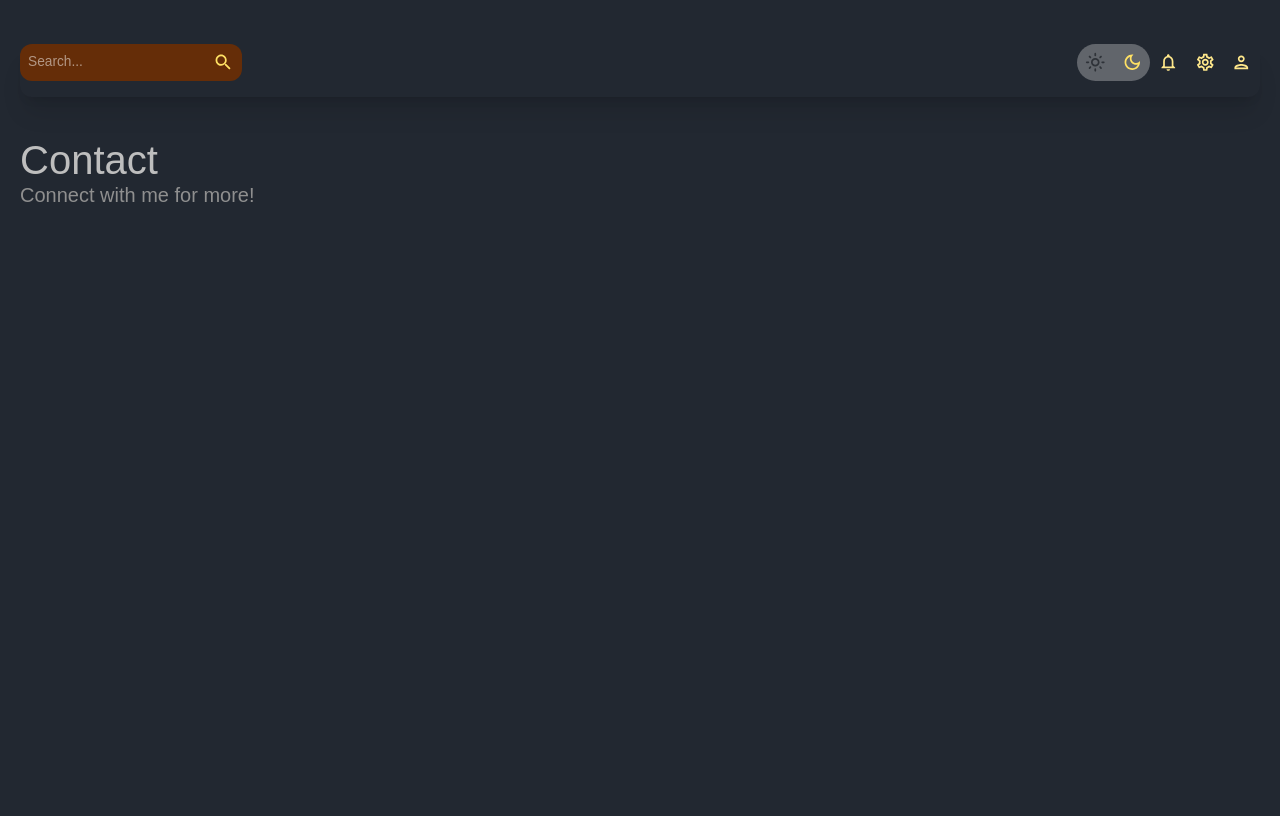
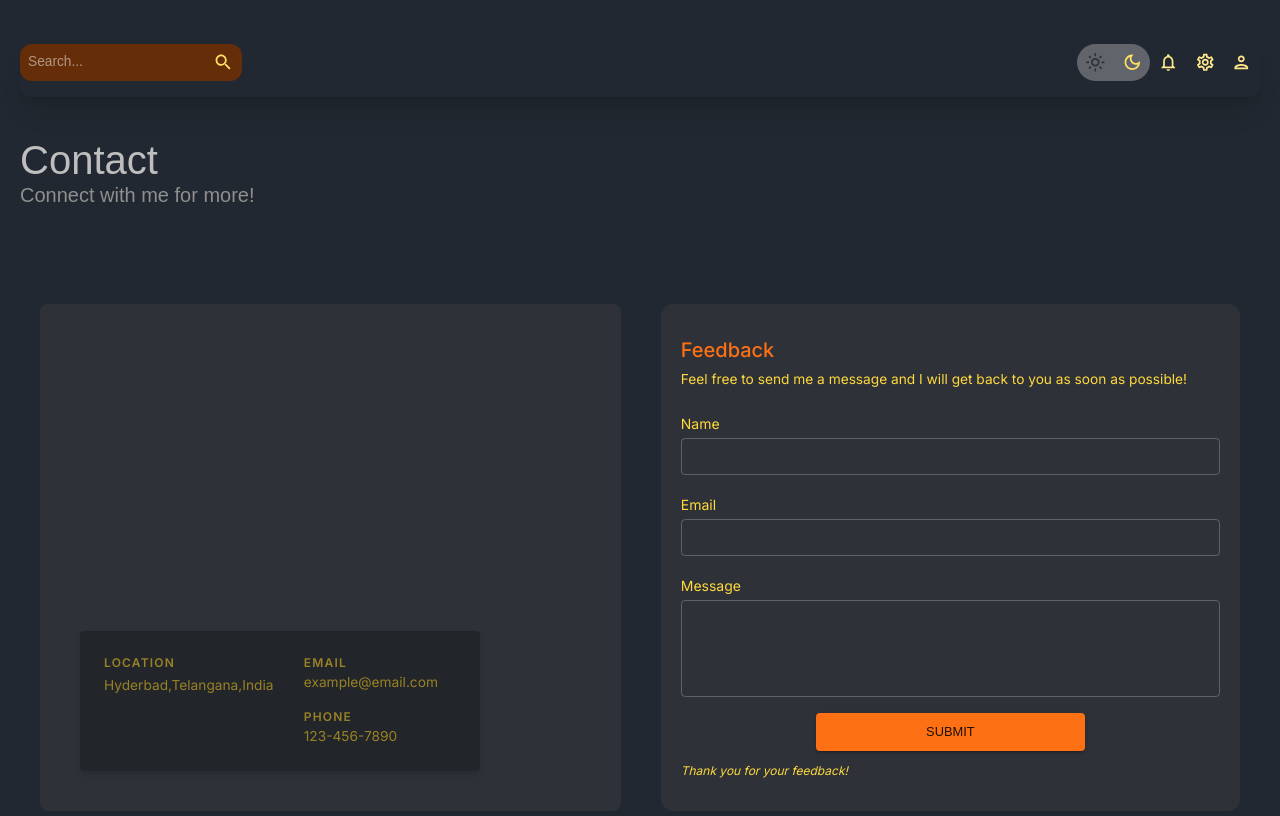
Before and after one commit to AVAniketh0905/AdminDashboard, a Next.js app: page /contact in a window 1280 px wide. Shown: the top 816 px of the page. Built offline with nearby package versions, Linux system fonts and the light colour scheme.

Commit message:
suichan wa ktou mouuu kawaiiiiiii

```diff
--- a/app/about/page.tsx
+++ b/app/about/page.tsx
@@ -1,11 +1,7 @@
 "use client"
 
 import HeadingComponent from "@/components/heading";
-import SideBar from "@/components/sidebar";
-import TopBar from "@/components/topbar";
-import { ColorModeContext, useMode } from "@/themes/theme";
-import { ThemeProvider } from "@emotion/react";
-import { CssBaseline } from "@mui/material";
+import { useMode } from "@/themes/theme";
 
 export default function About() {
     const { theme } = useMode();
--- a/app/calendar/page.tsx
+++ b/app/calendar/page.tsx
@@ -1,11 +1,7 @@
 "use client"
 
 import HeadingComponent from '@/components/heading'
-import SideBar from '@/components/sidebar'
-import TopBar from '@/components/topbar'
-import { ColorModeContext, useMode } from '@/themes/theme'
-import { ThemeProvider } from '@emotion/react'
-import { CssBaseline } from '@mui/material'
+import { useMode } from '@/themes/theme'
 import React from 'react'
 
 export default function Calendar() {
--- a/app/contact/page.tsx
+++ b/app/contact/page.tsx
@@ -1,18 +1,49 @@
 "use client"
 
+import FormComponent from "@/components/formUser";
 import HeadingComponent from "@/components/heading";
-import SideBar from "@/components/sidebar";
-import TopBar from "@/components/topbar";
-import { useMode, ColorModeContext } from "@/themes/theme";
-import { ThemeProvider } from "@emotion/react";
-import { CssBaseline } from "@mui/material";
+import { Formik } from "formik";
+import * as yup from 'yup';
+
+type FormValues = {
+    name: string;
+    email: string;
+    message: string;
+}
+
+const initialValues: FormValues = {
+    name: '',
+    email: '',
+    message: ''
+}
+
+const validationSchema = yup.object({
+    name: yup.string().required('Name is required!'),
+    email: yup.string().email('Invalid email format!Please Enter a proper Email.').required('Email is required!'),
+    message: yup.string().required('Message is required!!')
+})
 
 export default function Contact() {
-    const { theme } = useMode();
+
+    const handleSubmit = (values: FormValues, setSubmitting: any) => {
+        console.log(values);
+        setSubmitting(false);
+    }
 
     return (
         <main>
             <HeadingComponent heading="Contact" subheading="Connect with me for more!" />
+            <Formik
+                onSubmit={
+                    (values, { setSubmitting }) => handleSubmit(values, setSubmitting)
+                }
+                initialValues={initialValues}
+                validationSchema={validationSchema}
+            >
+                {({ values, errors, touched, handleChange, handleBlur, handleSubmit, isSubmitting }) => (
+                    <FormComponent values={values} touched={touched} errors={errors} isSubmitting={isSubmitting} handleBlur={handleBlur} handleChange={handleChange} handleSubmit={handleSubmit} />
+                )}
+            </Formik>
         </main>
     )
 }
--- /dev/null
+++ b/app/loading.tsx
@@ -0,0 +1,5 @@
+export default function loading() {
+    return (
+        "Loading..."
+    )
+}
--- /dev/null
+++ b/components/formUser.tsx
@@ -0,0 +1,120 @@
+import { tokens } from "@/themes/theme";
+import { Box, Button, TextField, useTheme } from "@mui/material";
+
+export default function FormComponent({ values, touched, errors, isSubmitting, handleBlur, handleChange, handleSubmit }: any) {
+    const theme = useTheme();
+    const colors = tokens(theme.palette.mode);
+
+    return (
+        <Box className="body-font relative">
+            <div className="container px-5 py-24 mx-auto flex sm:flex-nowrap flex-wrap">
+                <div className="lg:w-1/2 md:w-1/2 rounded-lg overflow-hidden sm:mr-10 p-10 flex items-end justify-start relative" style={{ backgroundColor: theme.palette.mode == 'light' ? colors.whiteAccent[400] : colors.greyAccent[600] }}>
+                    <div className="relative flex flex-wrap py-6 rounded shadow-md" style={{
+                        backgroundColor: theme.palette.mode == 'light' ? colors.greyAccent[700] : colors.greyAccent[700],
+                        color: theme.palette.mode == 'light' ? colors.blackAccent[200] : colors.yellowAccent[700]
+                    }}
+                    >
+                        <div className="lg:w-1/2 px-6">
+                            <h2 className="title-font font-semibold tracking-widest text-xs">LOCATION</h2>
+                            <p className="mt-1">Hyderbad,Telangana,India</p>
+                        </div>
+                        <div className="lg:w-1/2 px-6 mt-4 lg:mt-0">
+                            <h2 className="title-font font-semibold tracking-widest text-xs">EMAIL</h2>
+                            <a className="leading-relaxed" href="mailto:example@email.com">
+                                example@email.com
+                            </a>
+                            <h2 className="title-font font-semibold tracking-widest text-xs mt-4">PHONE</h2>
+                            <p className="leading-relaxed">123-456-7890</p>
+                        </div>
+                    </div>
+                </div>
+                <div className="p-5 lg:w-1/2 md:w-1/2 flex flex-col md:ml-auto w-full md:py-8 mt-8 md:mt-0 rounded-xl" style={{
+                    backgroundColor: theme.palette.mode == 'light' ? colors.whiteAccent[400] : colors.greyAccent[600],
+                    color: theme.palette.mode == 'light' ? colors.blackAccent[200] : colors.yellowAccent[500]
+                }}>
+                    <h2 className="text-xl mb-1 font-medium title-font" style={{ color: theme.palette.mode == 'light' ? colors.orangeAccent[500] : colors.orangeAccent[500] }} >Feedback</h2>
+                    <p className="leading-relaxed mb-5">
+                        Feel free to send me a message and I will get back to you as soon as possible!
+                    </p>
+                    <div className="relative mb-4">
+                        <label htmlFor="name" className="leading-7 text-sm">
+                            Name
+                        </label>
+                        <TextField
+                            type="text"
+                            id="name"
+                            name="name"
+                            fullWidth
+                            variant="outlined"
+                            size="small"
+                            onBlur={handleBlur}
+                            value={values.name}
+                            helperText={touched.name && errors.name}
+                            error={!!touched.name && !!Boolean(errors.name)}
+                            onChange={handleChange}
+                        />
+                    </div>
+                    <div className="relative mb-4">
+                        <label htmlFor="email" className="leading-7 text-sm">
+                            Email
+                        </label>
+                        <TextField
+                            type="email"
+                            id="email"
+                            name="email"
+                            fullWidth
+                            variant="outlined"
+                            size="small"
+                            onBlur={handleBlur}
+                            value={values.email}
+                            helperText={touched.email && errors.email}
+                            error={!!touched.email && !!Boolean(errors.email)}
+                            onChange={handleChange}
+                        />
+                    </div>
+                    <div className="relative mb-4">
+                        <label htmlFor="message" className="leading-7 text-sm ">
+                            Message
+                        </label>
+                        <TextField
+                            id="message"
+                            name="message"
+                            multiline
+                            rows={4}
+                            fullWidth
+                            variant="outlined"
+                            size="small"
+                            onBlur={handleBlur}
+                            value={values.message}
+                            helperText={touched.message && errors.message}
+                            error={!!touched.message && !!Boolean(errors.message)}
+                            onChange={handleChange}
+                        />
+                    </div>
+                    <div className="flex justify-center">
+                        <Button
+                            type="submit"
+                            variant="contained"
+                            color="primary"
+                            size="large"
+                            disabled={isSubmitting}
+                            className="w-1/2"
+                            onClick={handleSubmit}
+                        >
+                            Submit
+                        </Button>
+                    </div>
+                    {
+                        isSubmitting
+                            ?
+                            <p className="text-xs italic mt-3">
+                                Please leave your feedback!</p>
+                            :
+                            <p className="text-xs italic mt-3">
+                                Thank you for your feedback!</p>
+                    }
+                </div>
+            </div>
+        </Box>
+    )
+}
--- a/components/sidebar.tsx
+++ b/components/sidebar.tsx
@@ -11,21 +11,20 @@ import { useRouter } from 'next/navigation';
 import { CalendarIcon } from '@mui/x-date-pickers';
 import Link from 'next/link';
 
-const ListItemCompoent = ({ text, icon, sx }: { text: string; icon: React.JSX.Element; sx: any }) => {
+const ListItemCompoent = ({ text, icon, sx, setOpen }: { text: string; icon: React.JSX.Element; sx: any; setOpen: any }) => {
     return <IconButton className='flex text-center hover:cursor-default' sx={{ borderRadius: 0, borderTopRightRadius: 30, borderBottomRightRadius: 30 }}>
         <ListItem className='flex w-full' >
             <ListItemIcon sx={{ color: sx.color[400] }}>
                 {icon}
             </ListItemIcon>
             <ListItemText sx={{ color: sx.color[500] }}>
-                <Link className='hover:cursor-pointer' href={text != 'Dashboard' ? `/${text.toLowerCase()}` : '/'}>{text}</Link>
+                <Link onClick={() => setOpen(false)} className='hover:cursor-pointer' href={text != 'Dashboard' ? `/${text.toLowerCase()}` : '/'}>{text}</Link>
             </ListItemText>
         </ListItem>
     </IconButton>
 }
 
 export default function SideBar() {
-    const router = useRouter();
     const theme = useTheme();
     const colors = tokens(theme.palette.mode);
 
@@ -41,13 +40,13 @@ export default function SideBar() {
             icon: <AssignmentIcon />,
         },
         {
+            text: 'Calendar',
+            icon: <CalendarIcon />,
+        },
+        {
             text: 'Contact',
             icon: <CableIcon />,
         },
-        {
-            text: 'Calendar',
-            icon: <CalendarIcon />,
-        }
     ]
     const charts = [
         {
@@ -112,9 +111,9 @@ export default function SideBar() {
                             pages.map((object, index) => (
                                 theme.palette.mode == 'light'
                                     ?
-                                    <ListItemCompoent key={index} icon={object.icon} sx={{ color: colors.orangeAccent }} text={object.text} />
+                                    <ListItemCompoent key={index} icon={object.icon} setOpen={setOpen} sx={{ color: colors.orangeAccent }} text={object.text} />
                                     :
-                                    <ListItemCompoent key={index} icon={object.icon} sx={{ color: colors.yellowAccent }} text={object.text} />
+                                    <ListItemCompoent key={index} icon={object.icon} setOpen={setOpen} sx={{ color: colors.yellowAccent }} text={object.text} />
 
                             ))
                         }
@@ -129,9 +128,9 @@ export default function SideBar() {
                             charts.map((object, index) => (
                                 theme.palette.mode == 'light'
                                     ?
-                                    <ListItemCompoent key={index} icon={object.icon} sx={{ color: colors.orangeAccent }} text={object.text} />
+                                    <ListItemCompoent key={index} icon={object.icon} setOpen={setOpen} sx={{ color: colors.orangeAccent }} text={object.text} />
                                     :
-                                    <ListItemCompoent key={index} icon={object.icon} sx={{ color: colors.yellowAccent }} text={object.text} />
+                                    <ListItemCompoent key={index} icon={object.icon} setOpen={setOpen} sx={{ color: colors.yellowAccent }} text={object.text} />
 
                             ))
                         }
```
